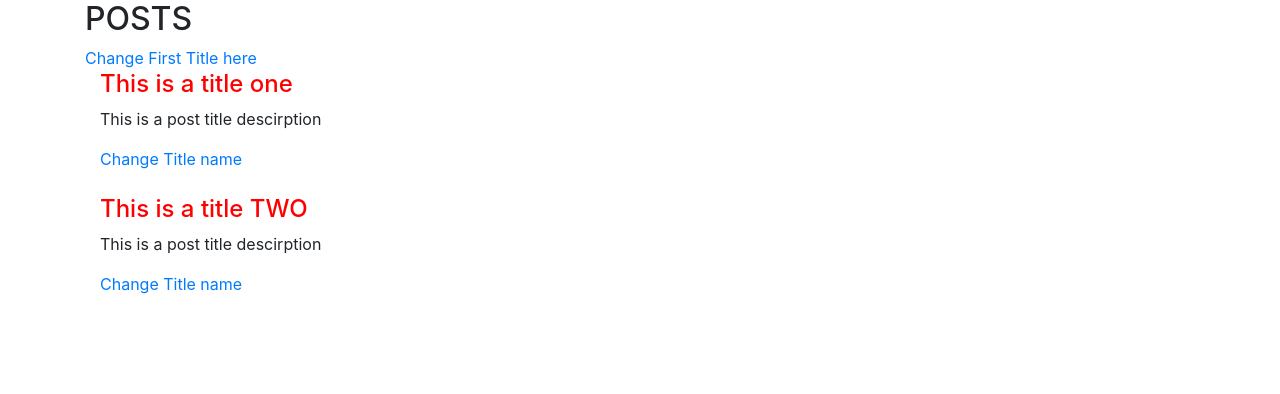
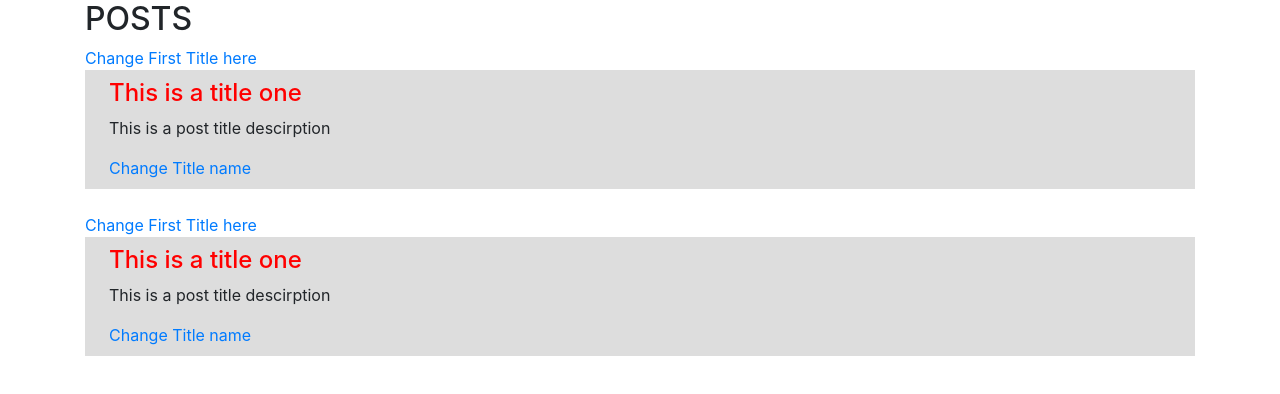
Before and after one commit to nuruzzamanHimel0/13_leela_webdev_vue3_full, a Vue app in the folder vue3-project/: page / in a window 1280 px wide. Shown: the top 394 px of the page. Built offline with nearby package versions, Linux system fonts and the light colour scheme.

Commit message:
default object poros

```diff
--- a/vue3-project/src/App.vue
+++ b/vue3-project/src/App.vue
@@ -4,9 +4,11 @@
       <div class="row">
         <div class="col-md-12">
           <h2>POSTS</h2>
-          <a href="" @click.prevent="changeFirstTitle()" >Change First Title here</a>
+
           <div v-for="(value, key) in posts" :key="key">
-            <compSInglePost v-bind:data="value" :isActive="1" ></compSInglePost>
+              <a href="" @click.prevent="changeFirstTitle(key)" >Change First Title here</a>
+            <!-- <compSInglePost v-bind:data="value" :isActive="1" ></compSInglePost> -->
+            <compSInglePost  :isActive="1" ></compSInglePost>
             <br>
           </div>
 
@@ -38,8 +40,8 @@ export default {
     compSInglePost
   },
   methods:{
-    changeFirstTitle(){
-      this.posts[0].title = "This is the change first post title here";
+    changeFirstTitle(key){
+      this.posts[key].title = "This is the change first post title here Number of="+key;
     }
   }
 }
--- a/vue3-project/src/components/singlePost.vue
+++ b/vue3-project/src/components/singlePost.vue
@@ -1,7 +1,7 @@
 <template>
     <div>
         <div class="container">
-            <div class="row">
+            <div class="row" :class="{ 'bg-color-gray' : isActive == 1 }" >
                 <div class="col-md-12">
                     <h4>{{ post.title }} </h4>
                     <p>{{ post.description }} </p>
@@ -18,7 +18,24 @@ export default {
            post: this.data
         }
     },
-    props:['data','isActive'],
+    // props:['data','isActive'],
+    props:{
+        data:{
+            type: Object,
+            required: false,
+            default:function(){
+                return  {
+                    title: 'This is a title one',
+                    description: 'This is a post title descirption'
+                }
+            }
+        },
+        isActive:{
+            type: Number,
+            required:true,
+            default:1
+        }
+    },
     methods:{
         changeTitle(){
             this.post.title = "change post title here";
@@ -31,4 +48,8 @@ export default {
     h4{
         color:red;
     }
+    .bg-color-gray{
+        background: #ddd;
+    padding: 9px;
+    }
 </style>
```
Also changed, not shown: 1 other file (tests, documents, lock files or other folders).
